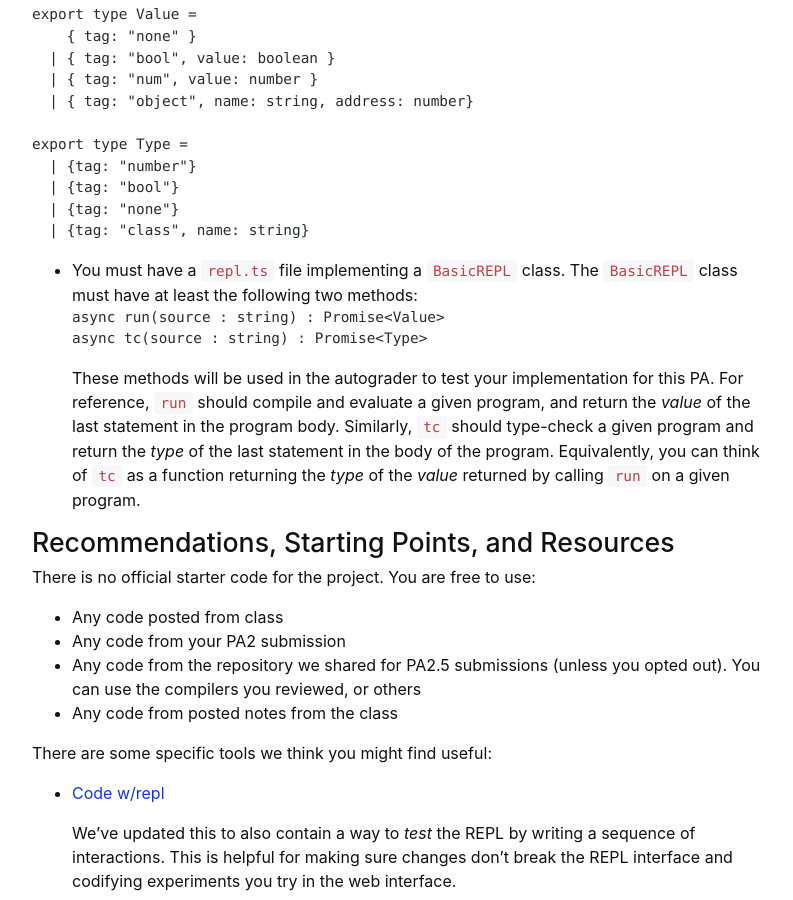
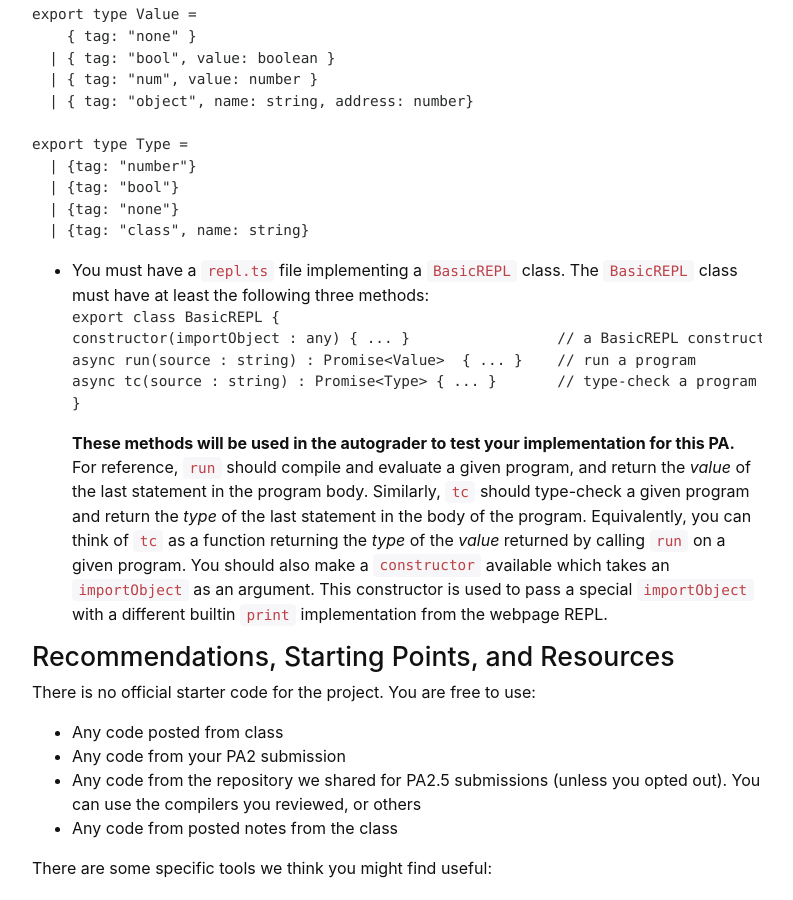
Before and after one commit to ucsd-cse231-w21/ucsd-cse231-w21.github.io, a Jekyll site: the page built from pa3/index.md, in a window 1280 px wide and 900 px high, scrolled down 2493 px. Shown: the whole window, without its empty margins (243-1036 px from the left). Built offline with Jekyll 4.4.1, drawn with Linux system fonts in a browser that asks for light colours; nearby versions of some CDN libraries.

Commit message:
add constructor

````diff
--- a/pa3/index.md
+++ b/pa3/index.md
@@ -128,17 +128,23 @@ export type Type =
   | {tag: "class", name: string}
 ```
 - You must have a `repl.ts` file implementing a `BasicREPL` class. The `BasicREPL`
-class must have at least the following two methods:
+class must have at least the following three methods:
 ```typescript
-async run(source : string) : Promise<Value>
-async tc(source : string) : Promise<Type>
+export class BasicREPL {
+  constructor(importObject : any) { ... }                 // a BasicREPL constructor
+  async run(source : string) : Promise<Value>  { ... }    // run a program
+  async tc(source : string) : Promise<Type> { ... }       // type-check a program
+}
 ```
-These methods will be used in the autograder to test your implementation for
-this PA. For reference, `run` should compile and evaluate a given program, and
+**These methods will be used in the autograder to test your implementation for
+this PA.** For reference, `run` should compile and evaluate a given program, and
 return the _value_ of the last statement in the program body. Similarly, `tc`
 should type-check a given program and return the _type_ of the last statement
 in the body of the program. Equivalently, you can think of `tc` as a function
 returning the _type_ of the _value_ returned by calling `run` on a given program.
+You should also make a `constructor` available which takes an `importObject`
+as an argument. This constructor is used to pass a special `importObject` with
+a different builtin `print` implementation from the webpage REPL.
 
 ## Recommendations, Starting Points, and Resources
 
````
